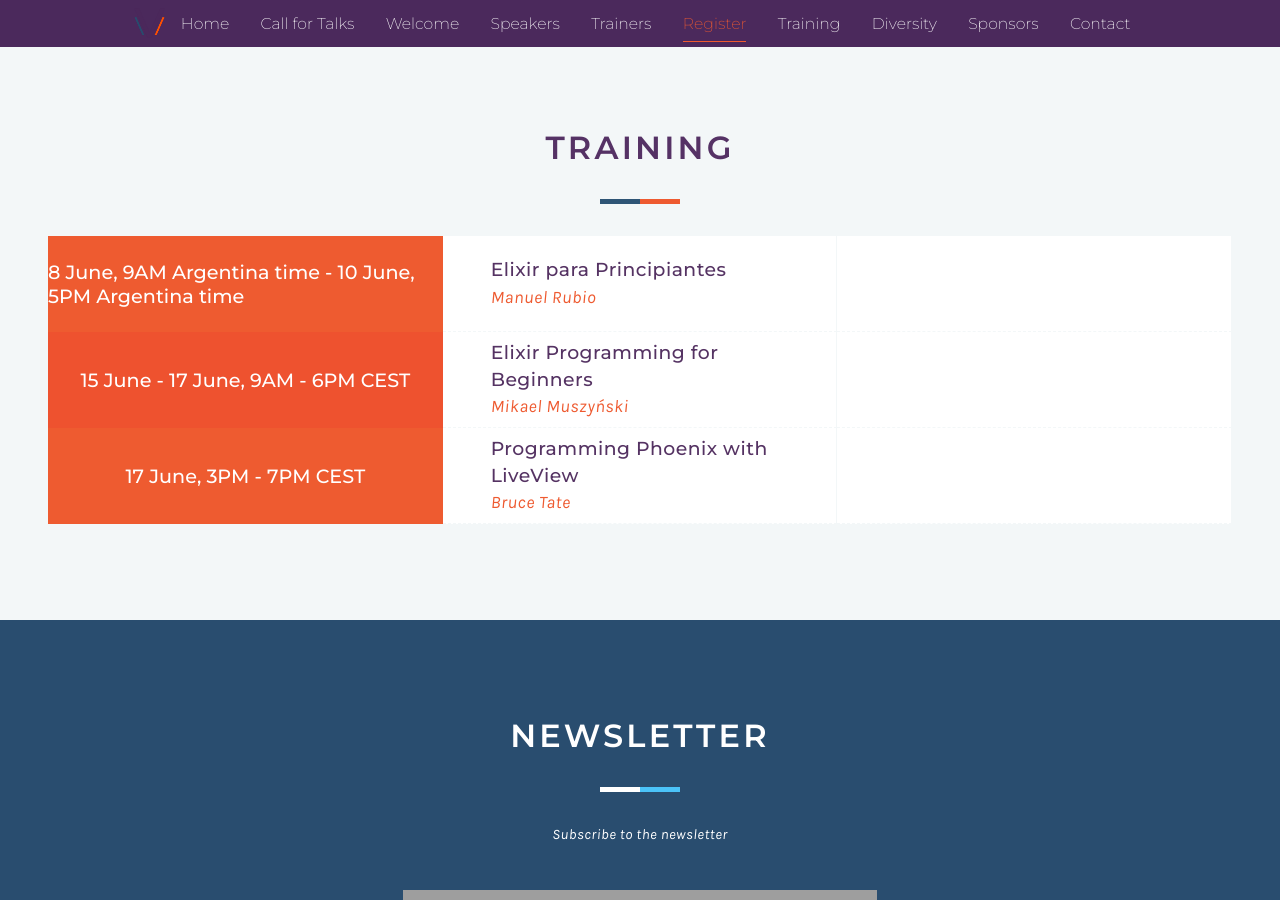
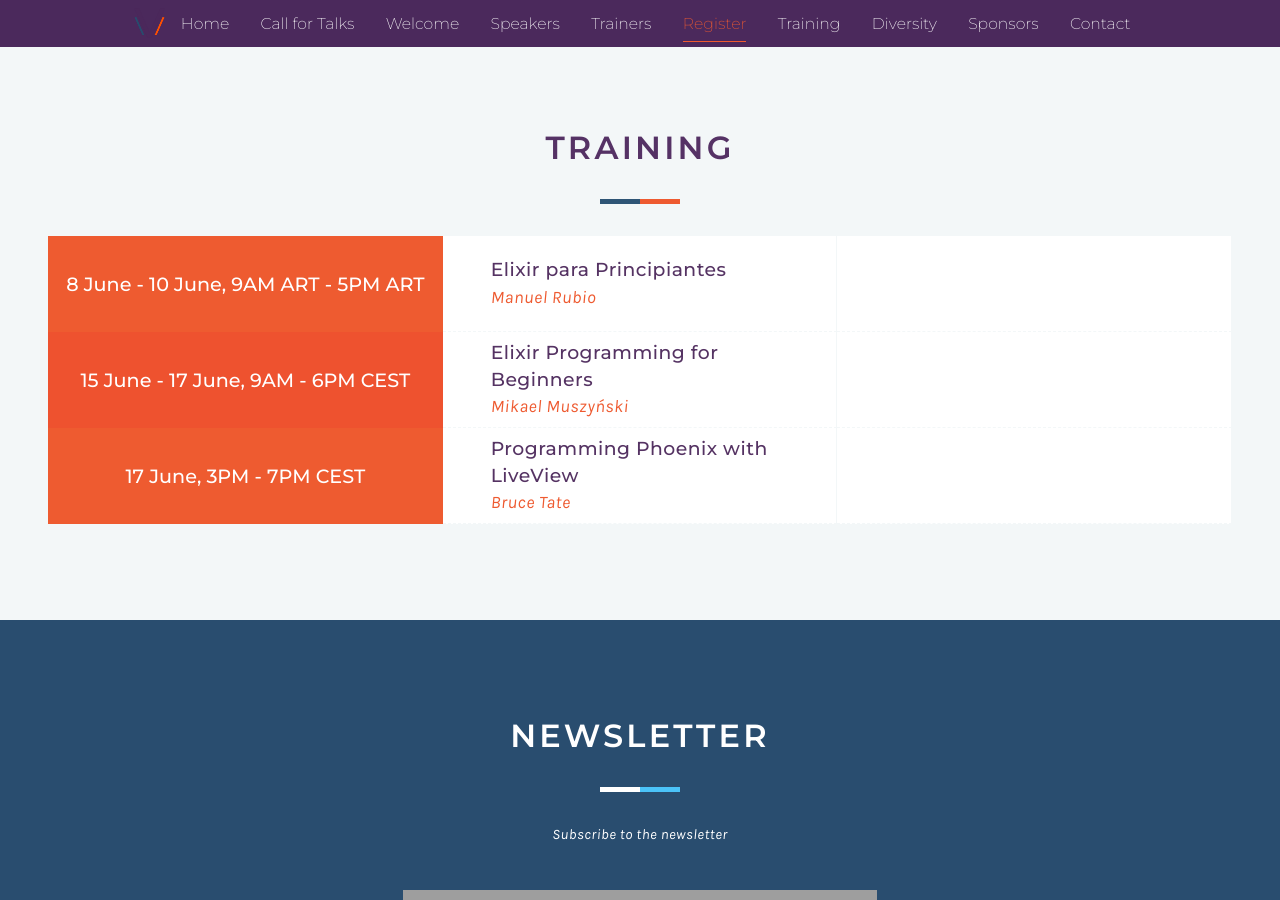
Before and after one commit to esl/virtual-elixirconf-eu-jekyll, a Jekyll site: the page built from index.html, in a window 1280 px wide and 900 px high, scrolled down 5608 px. Built offline with Jekyll 4.4.1, drawn with Linux system fonts in a browser that asks for light colours; some web fonts are replaced; grey boxes are pictures that could not be loaded.

Commit message:
Update from Forestry.io Monika Coles updated _data/training.yml

```diff
--- a/_data/training.yml
+++ b/_data/training.yml
@@ -1,6 +1,6 @@
 ---
-- from: 8 June, 9AM Argentina time
-  to: 10 June, 5PM Argentina time
+- from: 8 June - 10 June, 9AM ART
+  to: 5PM ART
   type: ''
   training_1: Elixir para Principiantes
   training_1_url: elixir-para-principiantes
```
